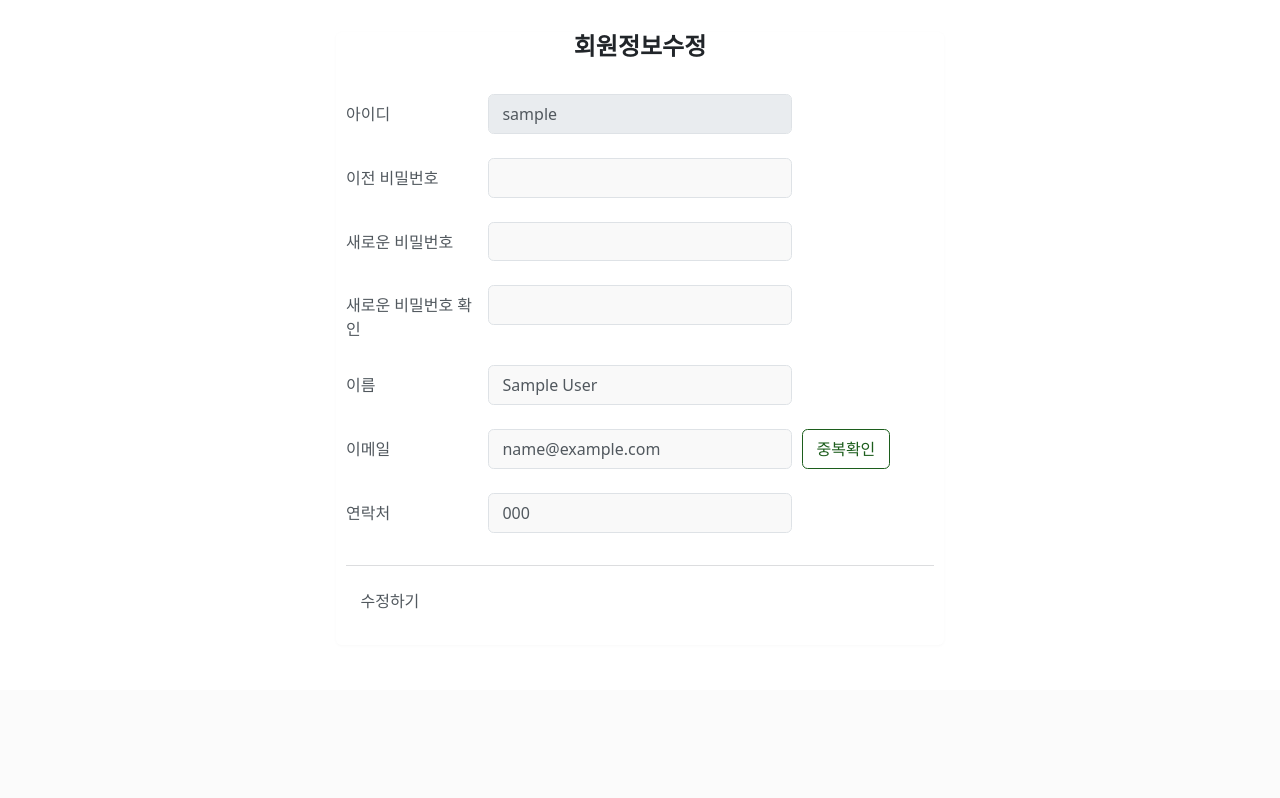
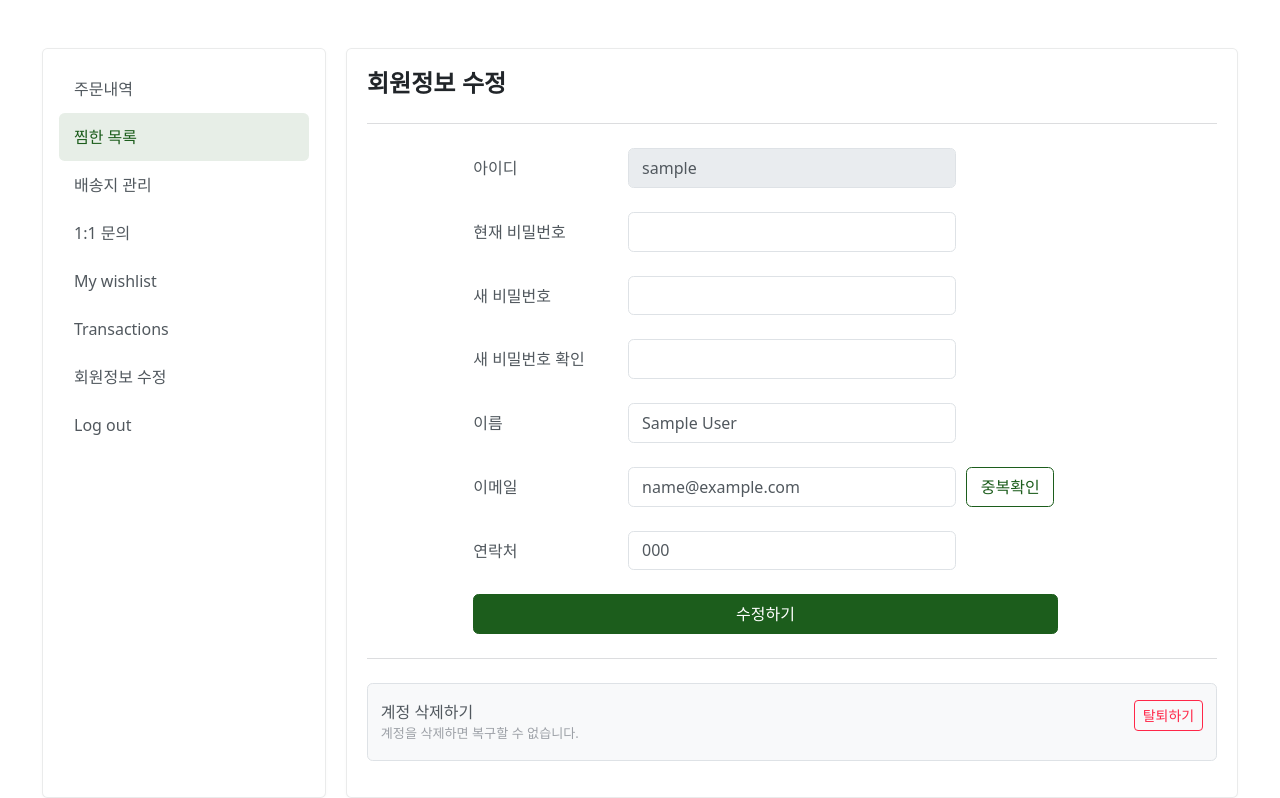
Before and after one commit to JJJeong123/ttt, a Django app: page /change_mem_info in a window 1280 px wide; the page is wider, and only the part inside the window is pictured. Shown: the part 110-908 px from the top of that part. Before the commit the page ends 719 px from the top of that part, so only its background shows below. Run offline with Django 4.2, Linux system fonts and the light colour scheme; a user stored in the database is signed in; tables that the repository leaves empty hold one stand-in row (values such as "Sample post"); parts of the project's set-up code (start-up, migrations or seed data) failed here and were passed over; some libraries are stand-ins or nearby versions.

Commit message:
Update 회원정보수정
Update 회원정보수정 to confirm password before edit info
Update layout

```diff
--- a/config/templates/edit_mem_info.html
+++ /dev/null
@@ -1,91 +0,0 @@
-{% extends 'layouts/base.html' %}
-{% load static %}
-
-<!-- Specific Page CSS goes HERE  -->
-{% block stylesheets %}
-<link href="{% static 'assets/css/product.css' %}" rel="stylesheet" type="text/css">
-<link href="{% static 'assets/css/login.css' %}" rel="stylesheet" type="text/css">
-{% endblock stylesheets %}
-
-{% block content %}
-<div class="container">
-  <div class="row justify-content-center">
-    <div class="card border-0 my-5 col-lg-6">
-      <div class="card-body p-0">
-        <div class="text-center">
-          <h1 class="h4 text-gray-900 mb-5">회원정보수정</h1>
-        </div>
-            <form class="col-12" id="EditMemForm">
-                <div class="form-group row mb-4">
-                    <label class="col-md-3 mt-2">아이디</label>
-                    <div class="col-md-6 p-0">
-                    <input class="form-control" type="text" autocomplete="on" id="username" name="username" value="{{member.user.username}}" readonly/>
-                    </div>
-                </div>
-                <div class="form-group row mb-4">
-                    <label class="col-md-3 mt-2">이전 비밀번호</label>
-                    <div class="col-md-6 p-0">
-                        <input class="form-control" type="password" autocomplete="on" id="password" name='password' required/>
-                        <span class="text-danger" id="old_passwordError"></span>
-                    </div>
-                </div>
-                <div class="form-group row mb-4">
-                    <label class="col-md-3 mt-2">새로운 비밀번호</label>
-                    <div class="col-md-6 p-0">
-                    <input class="form-control" type="password" autocomplete="on" id="new-password" name='new-password' onchange="CheckPassword(this.value); SamePassword();"/>
-                    <span class="text-danger" id="passwordError"></span>
-                    </div>
-                </div>
-                <div class="form-group row mb-4">
-                    <label class="col-md-3 mt-2">새로운 비밀번호 확인</label>
-                    <div class="col-md-6 p-0">
-                        <input class="form-control" type="password" autocomplete="on" id="confirm-password" name='confirm-password' onchange="SamePassword()"/>
-                        <span class="invalid-feedback" id="confirmPasswordError"></span>
-                        <span class="valid-feedback" id="passwordRight"></span>
-                    </div>
-                </div>
-                <div class="form-group row mb-4">
-                    <label class="col-md-3 mt-2">이름</label>
-                    <div class="col-md-6 p-0">
-                        <input class="form-control" type="text" autocomplete="on" id="new-name" name='new-name' value="{{member.mem_name}}" required/>
-                    </div>
-                </div>
-                <div class="form-group row mb-4">
-                    <label class="col-md-3 mt-2">이메일</label>
-                    <div class="col-md-6 p-0">
-                    <input class="form-control" type="email" autocomplete="on" id="new-email" name='new-email' onchange="CheckEmail(this.value)" value="{{member.user.email}}" required/>
-                    <span class="invalid-feedback" id="emailError"></span>
-                    <span class="valid-feedback" id="emailRight"></span>
-                    </div>
-                    <div class="col-md-3">
-                    <button class="btn btn-outline-primary d-block " type="button" id="checkSameEmail">중복확인</button>
-                    </div>
-                </div>
-                <div class="form-group row mb-4">
-                    <label class="col-md-3 mt-2">연락처</label>
-                    <div class="col-md-6 p-0">
-                    <input class="form-control" type="text" autocomplete="on" id="new-phone" name='new-phone' onchange="CheckPhone(this.value)" value="{{member.mem_phone}}" required/>
-                    <span class="invalid-feedback" id="phoneError"></span>
-                    </div>
-                </div>
-                <div class="mt-5">
-                    <hr>
-                </div>
-                <div class="form-group mb-4">
-                    <button class="btn" id="edit" type="button">수정하기</button>
-                </div>
-            </form>
-            </div>
-        </div>
-    </div>
-</div>
-
-
-
-
-{% endblock %}
-
-<!-- Specific Page JS goes HERE  -->
-{% block javascripts %}
-<script src="{% static 'jsmeta/user/script_change_mem.js' %}"></script>
-{% endblock javascripts %}
--- /dev/null
+++ b/config/templates/user-account_edit.html
@@ -0,0 +1,111 @@
+{% extends 'layouts/base.html' %}
+{% load static %}
+
+<!-- Specific Page CSS goes HERE  -->
+{% block stylesheets %}
+<link href="{% static 'assets/css/product.css' %}" rel="stylesheet" type="text/css">
+{% endblock stylesheets %}
+
+{% block content %}
+<div class="container mt-5">
+  <div class="row pt-3">
+    <aside class="col-lg-3">
+      <!--  COMPONENT MENU LIST  -->
+      <div class="card p-3 h-100">
+        <nav class="nav flex-column nav-pills">
+          <a class="nav-link" href="{% url 'mypage:order-history' %}">주문내역</a>
+          <a class="nav-link active" href="{% url 'mypage:like' %}">찜한 목록</a>
+          <a class="nav-link" href="#">배송지 관리</a>
+          <a class="nav-link" href="{% url 'mypage:qna' %}">1:1 문의</a>
+          <a class="nav-link" href="#">My wishlist</a>
+          <a class="nav-link" href="#">Transactions</a>
+          <a class="nav-link" href="{% url 'confirm-info' %}">회원정보 수정</a>
+          <a class="nav-link" href="#">Log out</a>
+        </nav>
+      </div>
+      <!--   COMPONENT MENU LIST END .//   -->
+    </aside>
+    <main class="col-lg-9">
+      <article class="card">
+      <div class="card-body">
+        <h4 class="card-title">회원정보 수정</h4>
+        <hr class="my-4">
+        <div class="col-12" id="">
+          <form id="EditMemForm">
+            <div class="form-group row mb-4">
+              <label class="col-md-3 mt-2">아이디</label>
+              <div class="col-md-6 p-0">
+              <input class="form-control" type="text" autocomplete="on" id="username" name="username" value="{{member.user.username}}" readonly/>
+              </div>
+            </div>
+            <div class="form-group row mb-4">
+              <label class="col-md-3 mt-2">현재 비밀번호</label>
+              <div class="col-md-6 p-0">
+                <input class="form-control" type="password" autocomplete="on" id="password" name='password' required/>
+                <span class="text-danger" id="old_passwordError"></span>
+              </div>
+            </div>
+            <div class="form-group row mb-4">
+              <label class="col-md-3 mt-2">새 비밀번호</label>
+              <div class="col-md-6 p-0">
+                <input class="form-control" type="password" autocomplete="on" id="new-password" name='new-password' onchange="CheckPassword(this.value); SamePassword();"/>
+                <span class="text-danger" id="passwordError"></span>
+              </div>
+            </div>
+            <div class="form-group row mb-4">
+              <label class="col-md-3 mt-2">새 비밀번호 확인</label>
+              <div class="col-md-6 p-0">
+                <input class="form-control" type="password" autocomplete="on" id="confirm-password" name='confirm-password' onchange="SamePassword()"/>
+                <span class="invalid-feedback" id="confirmPasswordError"></span>
+                <span class="valid-feedback" id="passwordRight"></span>
+              </div>
+            </div>
+            <div class="form-group row mb-4">
+              <label class="col-md-3 mt-2">이름</label>
+              <div class="col-md-6 p-0">
+                <input class="form-control" type="text" autocomplete="on" id="new-name" name='new-name' value="{{member.mem_name}}" required/>
+              </div>
+            </div>
+            <div class="form-group row mb-4">
+              <label class="col-md-3 mt-2">이메일</label>
+              <div class="col-md-6 p-0">
+                <input class="form-control" type="email" autocomplete="on" id="new-email" name='new-email' onchange="CheckEmail(this.value)" value="{{member.user.email}}" required/>
+                <span class="invalid-feedback" id="emailError"></span>
+                <span class="valid-feedback" id="emailRight"></span>
+              </div>
+              <div class="col-md-3">
+                <button class="btn btn-outline-primary d-block " type="button" id="checkSameEmail">중복확인</button>
+              </div>
+            </div>
+            <div class="form-group row mb-4">
+              <label class="col-md-3 mt-2">연락처</label>
+              <div class="col-md-6 p-0">
+                <input class="form-control" type="text" autocomplete="on" id="new-phone" name='new-phone' onchange="CheckPhone(this.value)" value="{{member.mem_phone}}" required/>
+                <span class="invalid-feedback" id="phoneError"></span>
+              </div>
+            </div>
+            <button class="btn btn-primary col-lg-11" id="edit" type="button">수정하기</button>
+        </form>
+        </div>
+        <hr class="my-4">
+        <div class="row" style="max-width:920px">
+          <div class="col-md">
+            <article class="box mb-3 py-3 bg-light">
+              <a class="btn float-end btn-outline-danger btn-sm" href="#">탈퇴하기</a>
+              <p class="title mb-0">계정 삭제하기</p>
+              <small class="text-muted d-block" style="width:70%">계정을 삭제하면 복구할 수 없습니다.</small>
+            </article>
+          </div> <!-- col.// -->
+        </div> <!-- row.// -->
+      </div> <!-- card-body .// -->
+      </article> <!-- card .// -->
+    </main>
+  </div> <!-- row.// -->
+</div>
+
+{% endblock content %}
+
+<!-- Specific Page JS goes HERE  -->
+{% block javascripts %}
+<script src="{% static 'jsmeta/user/script_user-info.js' %}"></script>
+{% endblock javascripts %}
--- a/config/urls.py
+++ b/config/urls.py
@@ -2,7 +2,7 @@ from django.contrib import admin
 from django.urls import path, include
 from django.conf.urls.static import static
 from config import settings
-from config.views import index, LoginView, RegisterView, CheckSameId, CheckSameEmail, ChangeMemView
+from config.views import index, LoginView, RegisterView, CheckSameId, CheckSameEmail, ChangeMemView, confirmInfo
 from django.contrib.auth.views import LogoutView
 from . import views
 
@@ -15,6 +15,7 @@ urlpatterns = [
     path('register', RegisterView.as_view(), name='register'),
     path('check-same-id', CheckSameId.as_view(), name='check-same-id'),
     path('check-same-email', CheckSameEmail.as_view(), name='check-same-email'),
+    path('confirm-info',confirmInfo.as_view(), name='confirm-info'),
     path('change_mem_info',ChangeMemView.as_view(), name='change_mem_info'),
 
     path('chat/', include('chat.urls')),
--- a/config/views.py
+++ b/config/views.py
@@ -5,6 +5,7 @@ from django.shortcuts import redirect, render
 from django.contrib.auth.models import User
 from django.contrib.auth import authenticate, login
 from django.contrib.auth.hashers import check_password
+from django.contrib.auth.mixins import LoginRequiredMixin
 
 from config.models import Member, Membership, Product
 
@@ -162,12 +163,25 @@ class CheckSameEmail(View):
             context['success'] = True
         return JsonResponse(context, content_type='application/json')
 
+class confirmInfo(LoginRequiredMixin, View):
+    '''
+    회원정보 수정 전 비밀번호 확인
+    '''
+    template_name = 'user-account_confirm.html'
+
+    def get(self, request: HttpRequest, *args, **kwargs):
+        user_id = request.user.id
+
+        context={}
+        context['member'] = Member.objects.get(user__id=user_id)
+
+        return render(request, self.template_name,  context)
 
 class ChangeMemView(View):
     '''
     회원정보 수정 기능
     '''
-    template_name = 'edit_mem_info.html'
+    template_name = 'user-account_edit.html'
 
     def get(self, request: HttpRequest, *args, **kwargs):
         user_id = request.user.id
--- a/mypage/templates/like.html
+++ b/mypage/templates/like.html
@@ -19,7 +19,7 @@
           <a class="nav-link" href="#">결제수단 관리</a>
           <a class="nav-link" href="#">My wishlist</a>
           <a class="nav-link" href="#">Transactions</a>
-          <a class="nav-link" href="#">Profile setting</a>
+          <a class="nav-link" href="{% url 'confirm-info' %}">회원정보 수정</a>
           <a class="nav-link" href="#">Log out</a>
         </nav>
       </div>
--- a/mypage/templates/order_detail.html
+++ b/mypage/templates/order_detail.html
@@ -19,7 +19,7 @@
           <a class="nav-link" href="#">결제수단 관리</a>
           <a class="nav-link" href="#">My wishlist</a>
           <a class="nav-link" href="#">Transactions</a>
-          <a class="nav-link" href="#">Profile setting</a>
+          <a class="nav-link" href="{% url 'confirm-info' %}">회원정보 수정</a>
           <a class="nav-link" href="#">Log out</a>
         </nav>
       </div>
--- a/mypage/templates/order_history.html
+++ b/mypage/templates/order_history.html
@@ -19,7 +19,7 @@
           <a class="nav-link" href="#">결제수단 관리</a>
           <a class="nav-link" href="#">My wishlist</a>
           <a class="nav-link" href="#">Transactions</a>
-          <a class="nav-link" href="#">Profile setting</a>
+          <a class="nav-link" href="{% url 'confirm-info' %}">회원정보 수정</a>
           <a class="nav-link" href="#">Log out</a>
         </nav>
       </div>
--- a/static/assets/css/product.css
+++ b/static/assets/css/product.css
@@ -141,8 +141,19 @@ a:hover, a:hover h6 {
   border-color: #1c5d1c;
   color: white;
 }
-.btn-primary:hover {
+.btn-primary:hover,
+.btn-primary:focus {
   background-color: #1c5d1c;
+}
+.btn-outline-primary {
+  background-color: #fff;
+  border-color: #1c5d1c;
+  color: #1c5d1c;
+}
+.btn-outline-primary:hover,
+.btn-outline-primary:focus {
+  background-color: #1c5d1c;
+  color: #fff;
 }
 .btn-light i{
   color: #1c5d1c;
@@ -175,3 +186,37 @@ a:hover, a:hover h6 {
 .heart-primary {
   color: #1c5d1c;
 }
+
+.form-control, .form-select {
+  background-color: white;
+}
+.form-control:focus {
+  border-color: #1c5d1c;
+}
+.form-control:not(:focus):hover,
+.form-select:not(:focus):hover {
+  border: 1px solid #dee2e6;
+}
+.trash {
+  position: absolute;
+  top: 6px;
+  right: 6px;
+  display: inline-block;
+  padding: 0.38em 0.55em;
+  font-size: 12px;
+  line-height: 1;
+  text-align: center;
+  border-radius: 3rem;
+  color: #fff;
+  background-color: rgb(84,84,84);
+  cursor: pointer;
+}
+.trash i {
+  padding-bottom: 1px;
+  color: white;
+}
+
+#EditMemForm {
+  width: 75%;
+  margin: 0 auto;
+}
--- a/static/jsmeta/user/script_change_mem.js
+++ b/static/jsmeta/user/script_user-info.js
@@ -43,12 +43,13 @@ btnEdit.addEventListener('click', async() => {
     const phone = document.getElementById('new-phone').value
 
     if(password == ''){
-        document.getElementById('password').focus();
+      alert('비밀번호를 입력해주세요');
+      document.getElementById('password').focus();
         return false;
     }
 
     if(new_password != ''){
-        if(!CheckPassword(password)){
+        if(!isPasswordValid(password)){
             document.getElementById('password').focus();
             return false;
         }
@@ -148,7 +149,7 @@ function CheckPhone(str){
 
 
 //비밀번호 정규식
-function CheckPassword(str){
+function isPasswordValid(str){
    if(!/^(?=.*[A-Za-z])(?=.*\d)[A-Za-z\d~!@#$%^&*()+|=]{8,16}$/.test(str)){
        document.getElementById('new-password').setAttribute('class', 'form-control is-invalid');
        document.getElementById('passwordError').innerText = '숫자와 영문자 조합으로 8~16자리를 사용해야 합니다';
@@ -195,3 +196,35 @@ function getCookie(name) {
    }
    return cookieValue;
  }
+
+
+ //이전 비밀번호 확인
+async function checkPassword(){
+  const username = document.getElementById('username').value;
+  const password = document.getElementById('password').value;
+
+  if(password == ''){
+      document.getElementById('password').focus();
+      return false;
+  }
+
+  const formData = new FormData(document.getElementById('LoginForm'));
+
+  const response = await fetch('/login', {
+      method: 'POST',
+      headers: {
+          'X-CSRFToken': getCookie('csrftoken'),
+      },
+      body: formData,
+  })
+  .catch((error) => {
+      alert(error);
+  })
+
+  const result = await response.json();
+  if (result.success){
+      location.href='/change_mem_info';
+  }else{
+      alert(result.message);
+  }
+}
--- a/templates/includes/header.html
+++ b/templates/includes/header.html
@@ -52,8 +52,8 @@
             <li><a class="nav-link" href="#">마이페이지</a></li>
             <li><a class="nav-link" href="{% url 'mypage:order-history' %}">주문내역</a></li>
             <li><a class="nav-link" href="{% url 'mypage:like' %}">찜한 목록</a></li>
-            <li><a class="nav-link" href="#">고객센터</a></li>
-            <li><a class="nav-link" href="{% url 'change_mem_info' %}">회원정보수정</a></li>
+            <li><a class="nav-link" href="{% url 'mypage:qna' %}">1:1 문의</a></li>
+            <li><a class="nav-link" href="{% url 'confirm-info' %}">회원정보수정</a></li>
             <li><a class="nav-link" href="{% url 'logout' %}">로그아웃</a></li>
           </ul>
         </li>
```
Also changed, not shown: config/templates/user-account_confirm.html (added, +62 -0 lines).
